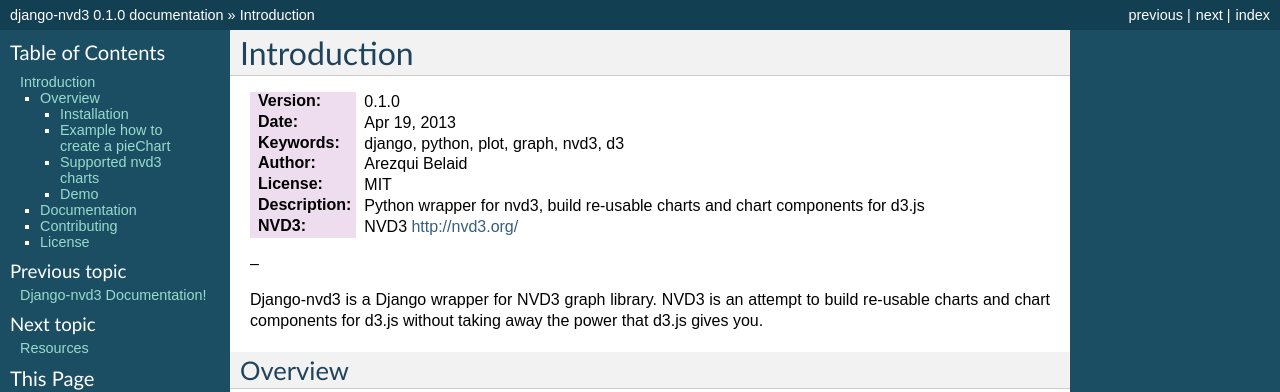
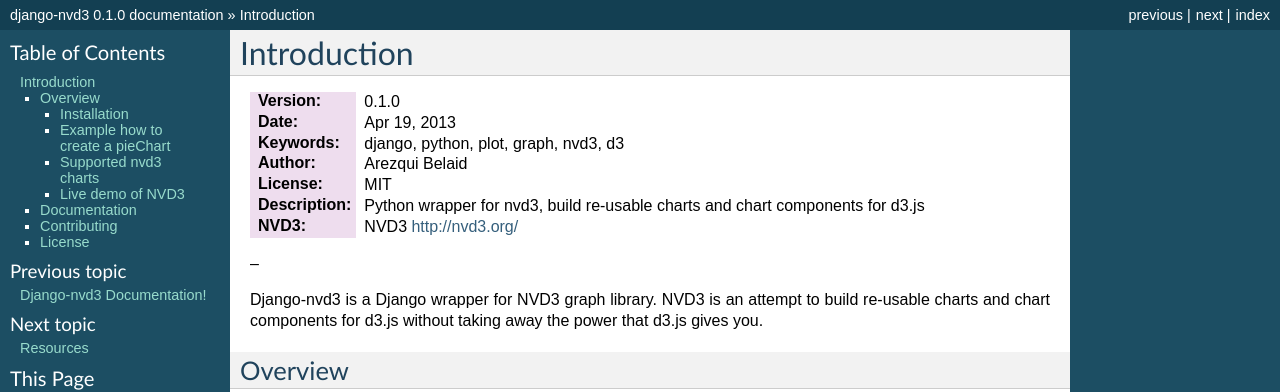
Before and after one commit to areski/django-nvd3, a Sphinx documentation site: the page built from docs/source/introduction.rst, in a window 1280 px wide and 900 px high. Shown: the top 392 px of the window. Built offline with Sphinx 7.4.7, drawn with Linux system fonts in a browser that asks for light colours; some of the changed text lies outside the part shown.

Commit message:
update doc / readme for live demo

```diff
--- a/README.rst
+++ b/README.rst
@@ -88,8 +88,8 @@
 charts by django-nvd3.
 
 
-Demo
-----
+Live demo of NVD3
+-----------------
 
 See a live demo on jsfiddle : http://jsfiddle.net/4KuSx/
 
--- a/docs/source/includes/introduction.txt
+++ b/docs/source/includes/introduction.txt
@@ -85,8 +85,6 @@
 Supported nvd3 charts
 ---------------------
 
-
-
 .. image:: _static/screenshot/lineWithFocusChart.png
 
 
@@ -117,11 +115,10 @@
 .. image:: _static/screenshot/scatterChart.png
 
 
+.. _live_demo:
 
-.. _demo:
-
-Demo
-----
+Live demo of NVD3
+-----------------
 
 See a live demo on jsfiddle : http://jsfiddle.net/4KuSx/
 
```
